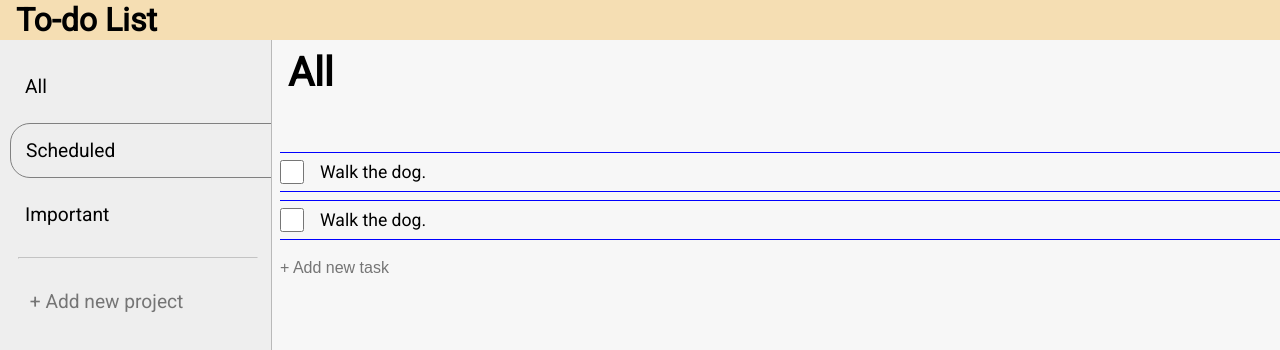
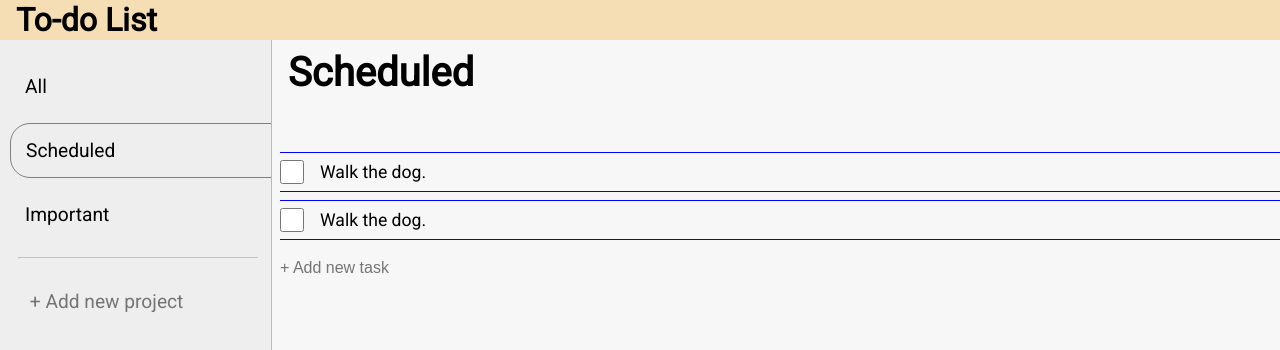
Before and after one commit to Centigrams/todo-list, a website built with webpack: page src/index.html in a window 1280 px wide. Both pictures are taken after a click on the item "Scheduled". Shown: the top 350 px of the page. Built offline with nearby package versions, Linux system fonts and the light colour scheme.

Commit message:
Render selected project in project header

```diff
--- a/src/index.html
+++ b/src/index.html
@@ -35,7 +35,7 @@
             <div id="main-panel">
                 <div id="project-header">
                     <div id="project-title-container">
-                        <h1 id="project-title">All</h1>
+                        <h1 id="project-title"></h1>
                     </div>
                 </div>
                 <div id="main-container">
--- a/src/scripts/modules/event-listeners.js
+++ b/src/scripts/modules/event-listeners.js
@@ -11,7 +11,7 @@ const eventListeners = (function () {
     const sidePanel = document.getElementById('side-panel');
     sidePanel.addEventListener('click', e => {
       if (e.target.tagName.toLowerCase() === 'li') {
-        projectsHandler.highLightProject(e.target);
+        projectsHandler.selectProject(e.target);
       }
     });
   };
--- a/src/scripts/modules/projects.js
+++ b/src/scripts/modules/projects.js
@@ -7,7 +7,18 @@ const projectsHandler = (function () {
   // Namespace local storage key to avoid conflicting with other websites.
   const localStorageProjectsArrayKey = 'todo.projects';
 
-  let projectsArray =  JSON.parse(localStorage.getItem(localStorageProjectsArrayKey)) || [];
+  let projectsArray = JSON.parse(localStorage.getItem(localStorageProjectsArrayKey)) || [];
+
+  const setDefaultProject = () => {
+    const sidePanelProject = document.querySelectorAll('.project');
+    const allProjects = document.querySelector('[data-project-id="all"]');
+    sidePanelProject.forEach((project) => {
+      if (!project.classList.contains('active-project')) {
+        allProjects.classList.add('active-project');
+      };
+    });
+    displaySelectedProject();
+  };
 
   const renderProjects = () => {
     projectsArray.forEach(project => {
@@ -17,6 +28,8 @@ const projectsHandler = (function () {
       listElement.innerText = project.name;
       projectsContainer.appendChild(listElement);
     });
+    // Automatically highlight "All" in side panel if there are no active projects.
+    setDefaultProject();
   };
 
   const refreshProjectsList = () => {
@@ -39,12 +52,6 @@ const projectsHandler = (function () {
     render();
   };
 
-  const highLightProject = (selectedProject) => {
-    const sidePanelProjectButtons = document.querySelectorAll('.project');
-    sidePanelProjectButtons.forEach((projectButton) => projectButton.classList.remove('active-project'));
-    selectedProject.classList.add('active-project');
-  };
-
   const addNewProject = () => {
     let inputValue = newProjectInputField.value;
     if (inputValue === '' || inputValue === null) return;
@@ -54,10 +61,31 @@ const projectsHandler = (function () {
     persistToLocalStorage();
   };
 
+  /**
+   * @param  {string} selectedProject - Refers to event listener's selected list at {@link eventListeners.sidePanel}
+   */
+  const highLightProject = (selectedProject) => {
+    const sidePanelProjectButtons = document.querySelectorAll('.project');
+    sidePanelProjectButtons.forEach((projectButton) => projectButton.classList.remove('active-project'));
+    selectedProject.classList.add('active-project');
+  };
+
+  const displaySelectedProject = () => {
+    const projectTitleHeader = document.getElementById('project-title');
+    let activeProject = document.querySelector('.active-project');
+    projectTitleHeader.textContent = activeProject.textContent;
+  };
+
+  // Combine the two functions, initialize both at once in sidePanel's event listener.
+  const selectProject = (selectedProject) => {
+    highLightProject(selectedProject);
+    displaySelectedProject();
+  };
+
   return {
     render,
     addNewProject,
-    highLightProject,
+    selectProject,
   }
 }());
 
```
Also changed, not shown: dist/index.html, dist/main.js.
